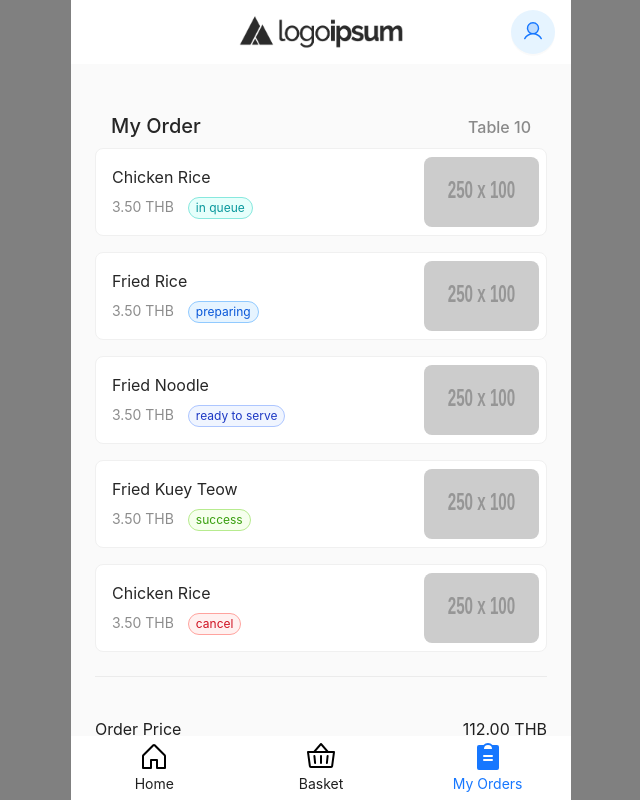
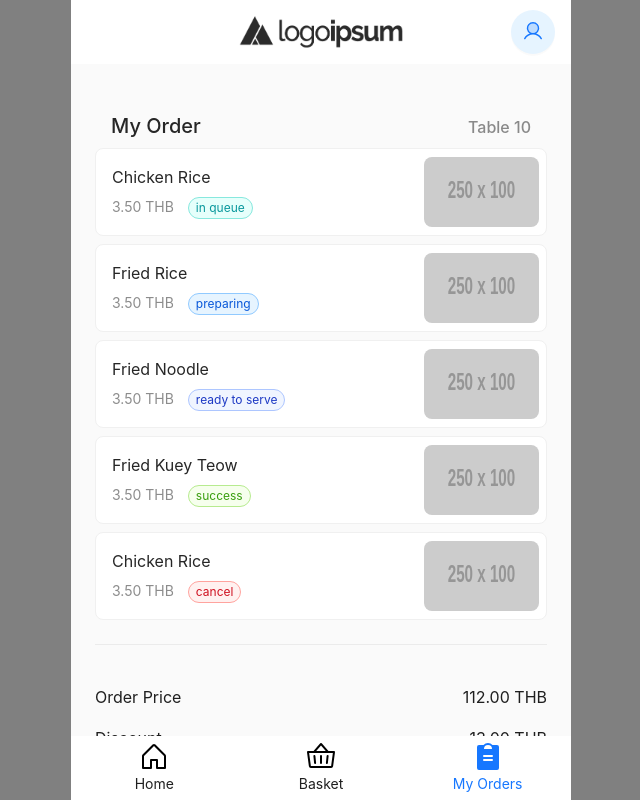
Before and after one commit to meeorder/meeorder-frontend, a Next.js app: page /orders in a window 1280 px wide. Shown: the top 800 px of the page, without its empty margins (319-959 px from the left). Built offline with nearby package versions, Linux system fonts and the light colour scheme.

Commit message:
Change gap between order in order list

```diff
--- a/src/modules/order/components/OrderList.tsx
+++ b/src/modules/order/components/OrderList.tsx
@@ -8,7 +8,7 @@ type OrderListProps = {
 
 const OrderList: React.FC<OrderListProps> = ({ orders }) => {
   return (
-    <Space direction="vertical" size="middle" style={{ display: "flex" }}>
+    <Space direction="vertical" size={8} style={{ display: "flex" }}>
       {orders.map((order) => {
         return <OrderCard key={order.id} order={order} />;
       })}
```
